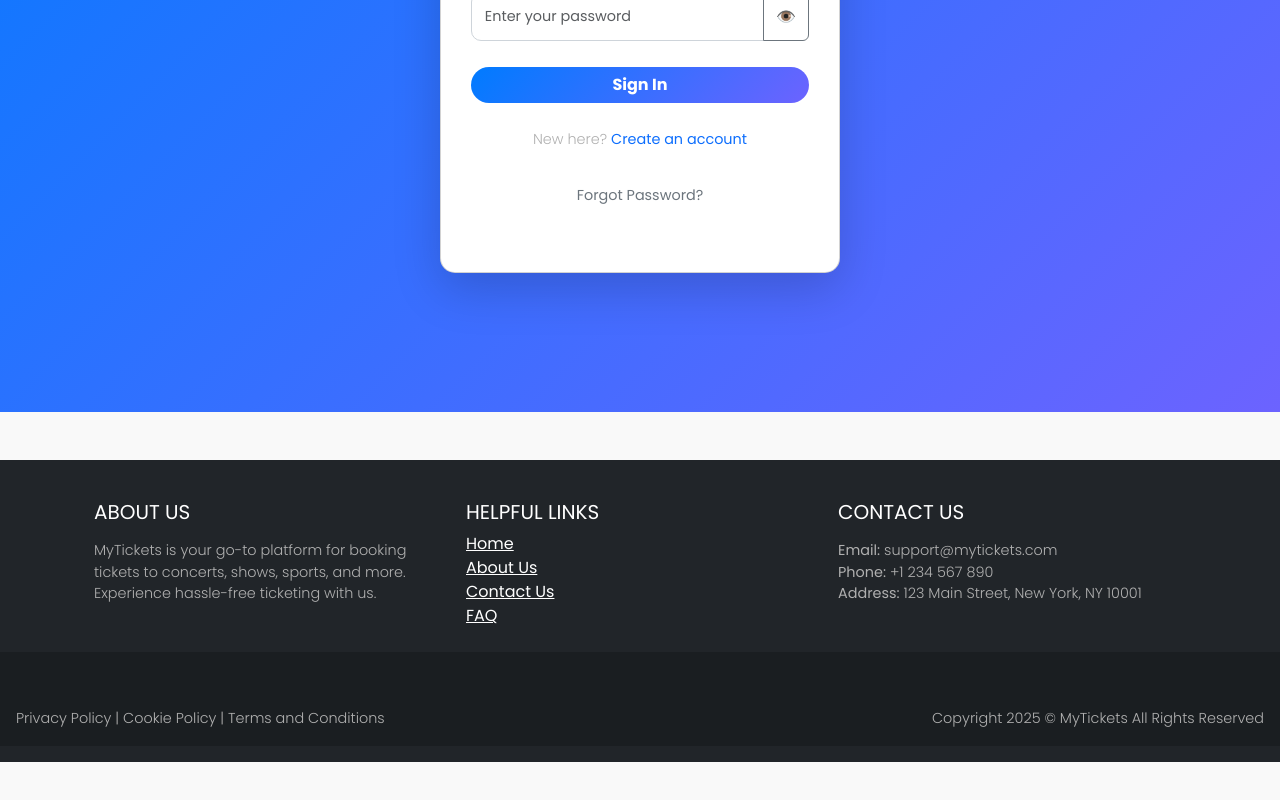
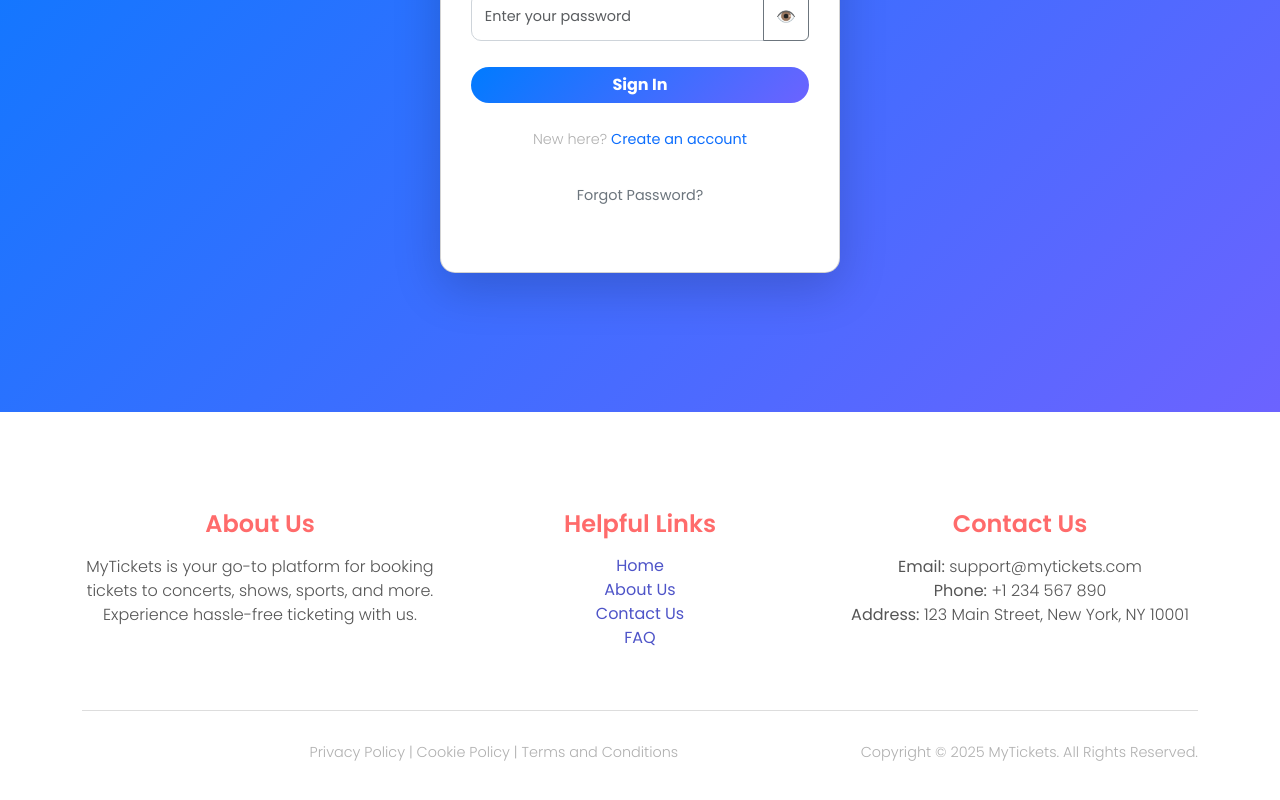
Before and after one commit to Malinda-kawshalya/Event---Management-, a React (Create React App) app in the folder event-management-frontend/: page /signin in a window 1280 px wide. Shown: the part 388-1188 px from the top of the page. Before the commit the page ends 1150 px from the top, so only its background shows below. Built offline with nearby package versions, Linux system fonts and the light colour scheme.

Commit message:
update footer

```diff
--- a/event-management-frontend/src/components/Footer.js
+++ b/event-management-frontend/src/components/Footer.js
@@ -1,74 +1,62 @@
 import React from 'react';
 import 'bootstrap/dist/css/bootstrap.min.css';
+import '../css/Footer.css';
 
 const Footer = () => {
   return (
-    <footer className="bg-dark text-white text-center text-lg-start mt-5">
-      <div className="container p-4">
+    <footer className="footer-section">
+      <div className="container py-5">
         <div className="row">
           {/* About Section */}
-          <div className="col-lg-4 col-md-6 mb-4 mb-md-0">
-            <h5 className="text-uppercase">About Us</h5>
-            <p>
-              MyTickets is your go-to platform for booking tickets to concerts, shows, sports, and more. Experience hassle-free ticketing with us.
+          <div className="col-lg-4 col-md-6 mb-4">
+            <h5 className="footer-title">About Us</h5>
+            <p className="footer-text">
+              MyTickets is your go-to platform for booking tickets to concerts, shows, sports, and more.
+              Experience hassle-free ticketing with us.
             </p>
           </div>
 
           {/* Quick Links */}
-          <div className="col-lg-4 col-md-6 mb-4 mb-md-0">
-            <h5 className="text-uppercase">Helpful Links</h5>
-            <ul className="list-unstyled mb-0">
-              <li>
-                <a href="/" className="text-white">Home</a>
-              </li>
-              <li>
-                <a href="/about" className="text-white">About Us</a>
-              </li>
-              <li>
-                <a href="/contact" className="text-white">Contact Us</a>
-              </li>
-              <li>
-                <a href="/faq" className="text-white">FAQ</a>
-              </li>
+          <div className="col-lg-4 col-md-6 mb-4">
+            <h5 className="footer-title">Helpful Links</h5>
+            <ul className="list-unstyled">
+              <li><a href="/" className="footer-link">Home</a></li>
+              <li><a href="/about" className="footer-link">About Us</a></li>
+              <li><a href="/contact" className="footer-link">Contact Us</a></li>
+              <li><a href="/faq" className="footer-link">FAQ</a></li>
             </ul>
           </div>
 
           {/* Contact Info */}
-          <div className="col-lg-4 col-md-12 mb-4 mb-md-0">
-            <h5 className="text-uppercase">Contact Us</h5>
-            <p>
+          <div className="col-lg-4 col-md-12 mb-4">
+            <h5 className="footer-title">Contact Us</h5>
+            <p className="footer-text">
               <strong>Email:</strong> support@mytickets.com <br />
               <strong>Phone:</strong> +1 234 567 890 <br />
               <strong>Address:</strong> 123 Main Street, New York, NY 10001
             </p>
           </div>
         </div>
-      </div>
 
-      <div className="p-3" style={{ backgroundColor: "rgba(0, 0, 0, 0.2)" }}>
-        <a href="https://www.facebook.com" className="text-white me-4">
-          <i className="fab fa-facebook-f"></i>
-        </a>
-        <a href="https://www.twitter.com" className="text-white me-4">
-          <i className="fab fa-twitter"></i>
-        </a>
-        <a href="https://www.instagram.com" className="text-white me-4">
-          <i className="fab fa-instagram"></i>
-        </a>
-        <a href="https://www.linkedin.com" className="text-white me-4">
-          <i className="fab fa-linkedin"></i>
-        </a>
-        {/* Flexbox for Left and Right Alignment */}
-        <div className="d-flex justify-content-between align-items-center">
-          {/* Left Side */}
-          <p className="mb-0">
-            Privacy Policy | Cookie Policy | Terms and Conditions
-          </p>
+        {/* Social Media & Legal Info */}
+        <div className="footer-bottom d-flex justify-content-between align-items-center">
+          {/* Social Icons */}
+          <div className="social-icons">
+            <a href="https://www.facebook.com" className="social-link"><i className="fab fa-facebook-f"></i></a>
+            <a href="https://www.twitter.com" className="social-link"><i className="fab fa-twitter"></i></a>
+            <a href="https://www.instagram.com" className="social-link"><i className="fab fa-instagram"></i></a>
+            <a href="https://www.linkedin.com" className="social-link"><i className="fab fa-linkedin"></i></a>
+          </div>
 
-          {/* Right Side */}
-          <p className="mb-0">
-            Copyright 2025 © MyTickets All Rights Reserved
-          </p>
+          {/* Legal Info */}
+          <div className="legal-text">
+            <p className="mb-0">Privacy Policy | Cookie Policy | Terms and Conditions</p>
+          </div>
+
+          {/* Copyright */}
+          <div className="copyright-text">
+            <p className="mb-0">Copyright © 2025 MyTickets. All Rights Reserved.</p>
+          </div>
         </div>
       </div>
     </footer>
--- /dev/null
+++ b/event-management-frontend/src/css/Footer.css
@@ -0,0 +1,59 @@
+.footer-section {
+    background-color: #ffffff;  /* White background */
+    color: #333;  /* Dark text for contrast */
+    padding-top: 50px;
+    /*border-top: 3px solid #ff6b6b;   Stylish top border */
+  }
+
+  .footer-title {
+    font-size: 1.5rem;
+    font-weight: 600;
+    margin-bottom: 15px;
+    color: #ff6b6b; /* Accent color */
+  }
+
+  .footer-text {
+    font-size: 1rem;
+    color: #555;
+  }
+
+  .footer-link {
+    text-decoration: none;
+    color: #4e54c8; /* Modern purple accent */
+    transition: color 0.3s ease-in-out;
+  }
+
+  .footer-link:hover {
+    color: #ff6b6b;
+  }
+
+  .footer-bottom {
+    margin-top: 20px;
+    padding: 15px 0;
+    border-top: 1px solid #ddd;
+    display: flex;
+    flex-wrap: wrap;
+    justify-content: space-between;
+  }
+
+  .social-icons {
+    display: flex;
+    gap: 15px;
+  }
+
+  .social-link {
+    color: #4e54c8;
+    font-size: 1.3rem;
+    transition: transform 0.2s ease, color 0.3s;
+  }
+
+  .social-link:hover {
+    transform: scale(1.1);
+    color: #ff6b6b;
+  }
+
+  .legal-text, .copyright-text {
+    font-size: 0.9rem;
+    color: #666;
+    text-align: center;
+  }
--- a/event-management-frontend/src/css/HomePage.css
+++ b/event-management-frontend/src/css/HomePage.css
@@ -23,8 +23,8 @@ body {
 
 /* CTA Section Styling */
 .cta-section {
-  margin: 50px 0;
-  padding: 50px 0;
+
+
   background: linear-gradient(135deg, #f0a7a7, #96cdf5); /* New CTA Background */
   color: white;
   border-radius: 10px;
```
